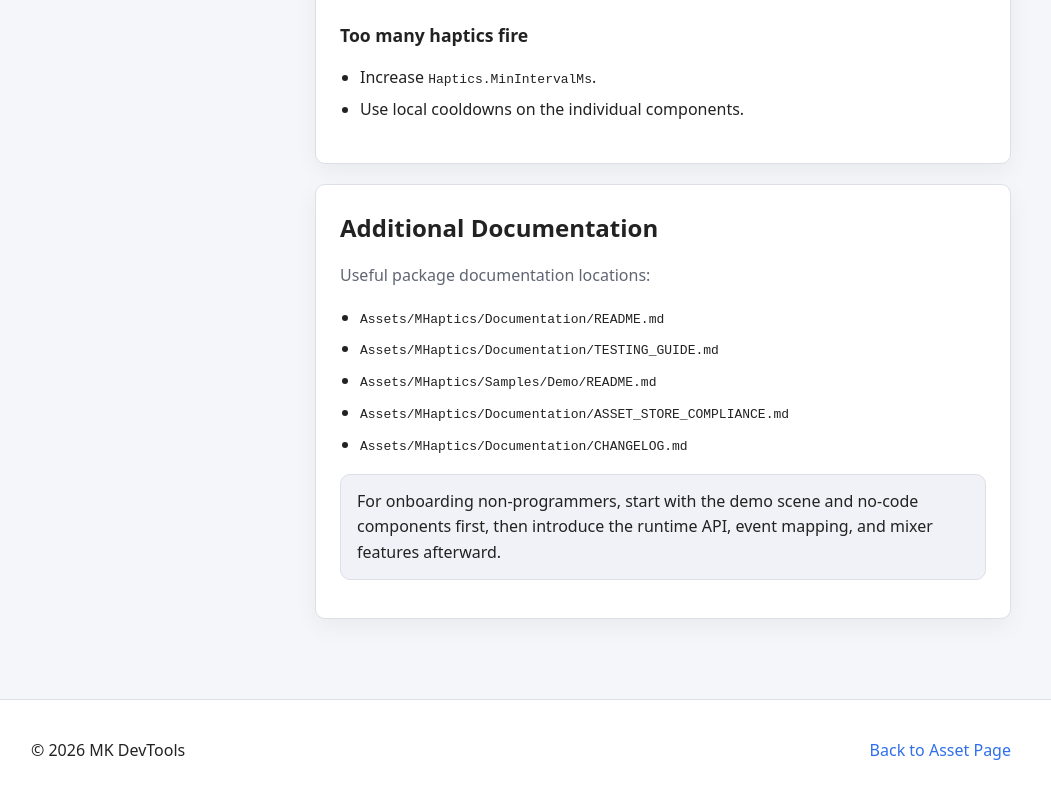
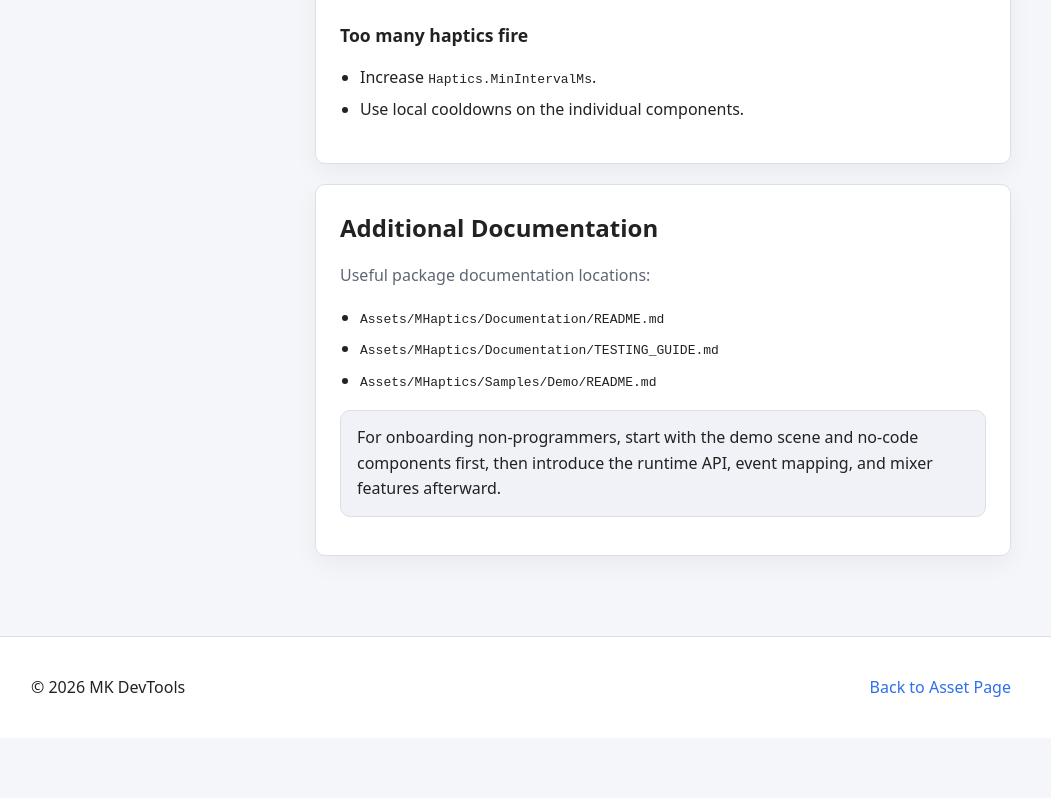
Before and after one commit to makdevtools/makdevtools.github.io, a plain HTML site: page assets/mobile-haptics-pro-docs.html in a window 1280 px wide. Shown: the part 10722-11520 px from the top of the page, without its empty margins (119-1170 px from the left). After the commit the page ends 11460 px from the top, so only its background shows below. Drawn offline with Linux system fonts and the light colour scheme.

Commit message:
Update mobile-haptics-pro-docs.html

```diff
--- a/assets/mobile-haptics-pro-docs.html
+++ b/assets/mobile-haptics-pro-docs.html
@@ -627,8 +627,6 @@ void EnterCombat()
               <li><code>Assets/MHaptics/Documentation/README.md</code></li>
               <li><code>Assets/MHaptics/Documentation/TESTING_GUIDE.md</code></li>
               <li><code>Assets/MHaptics/Samples/Demo/README.md</code></li>
-              <li><code>Assets/MHaptics/Documentation/ASSET_STORE_COMPLIANCE.md</code></li>
-              <li><code>Assets/MHaptics/Documentation/CHANGELOG.md</code></li>
             </ul>
 
             <div class="callout">
```
